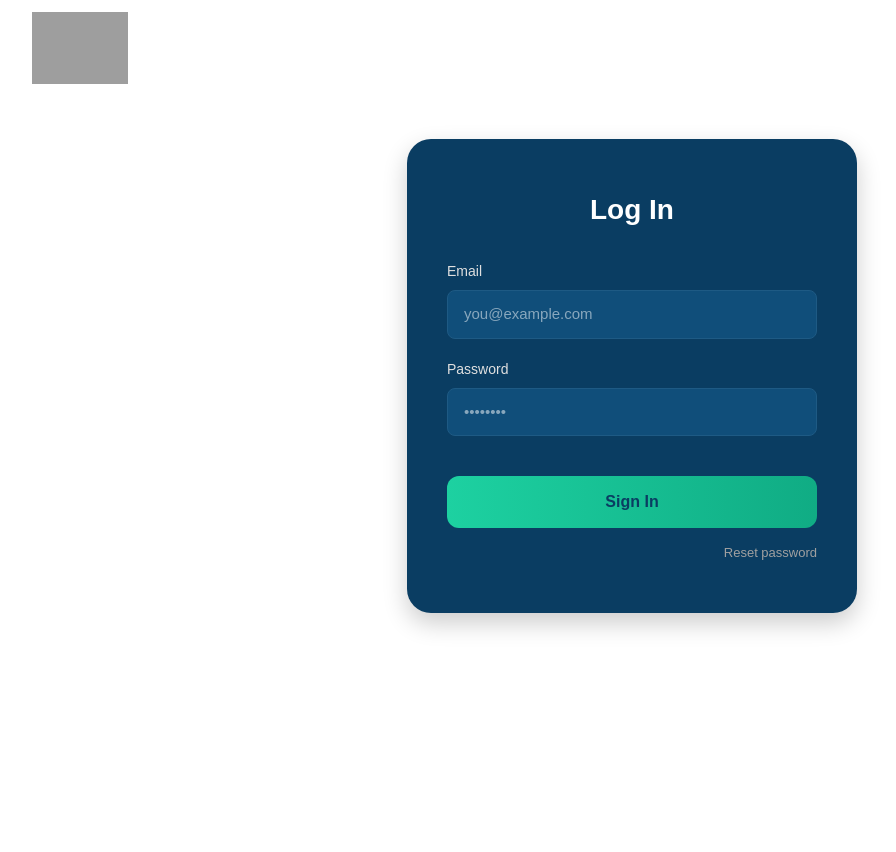
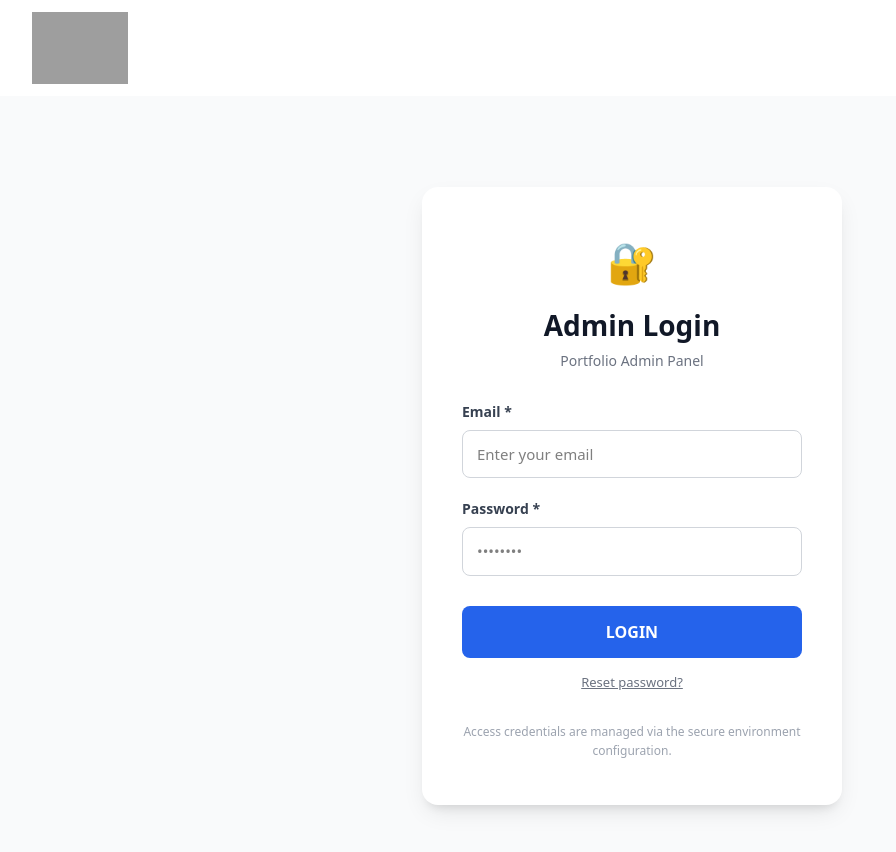
Before and after one commit to atsmanager/intern-records, a React (Vite) app in the folder frontend/: page / in a window 1280 px wide. Shown: the top 852 px of the page, without its empty margins (8-904 px from the left). Before the commit the page ends 800 px from the top, so only its background shows below. Built offline with nearby package versions, Linux system fonts and the light colour scheme; no server answers; grey boxes are pictures that could not be loaded.

Commit message:
login dashboard changed

```diff
--- a/frontend/src/pages/Login.tsx
+++ b/frontend/src/pages/Login.tsx
@@ -13,7 +13,7 @@ interface LoginResponse {
 }
 
 type User = {
-  id:string,
+  id: string;
   email: string;
   user: string;
   role: string;
@@ -34,7 +34,7 @@ const LoginPage: React.FC = () => {
     const response = await fetch(`${VITE_URL}/admin/login`, {
       method: "POST",
       headers: { "Content-Type": "application/json" },
-      credentials:"include",
+      credentials: "include",
       body: JSON.stringify({ email, password }),
     });
 
@@ -45,6 +45,7 @@ const LoginPage: React.FC = () => {
     return response.json();
   };
 
+  // --- Reset Password Logic restored for you, Annaya! ---
   const handleResetPassword = async (e: React.FormEvent) => {
     e.preventDefault();
     setError(null);
@@ -66,7 +67,7 @@ const LoginPage: React.FC = () => {
       const data = await roleCheck.json();
 
       if (data.role !== "superadmin") {
-        alert("Only super admin can reset password");
+        alert("Only super admin can reset password 🙅‍♂️");
         return;
       }
 
@@ -81,7 +82,7 @@ const LoginPage: React.FC = () => {
         throw new Error("Failed to send reset mail");
       }
 
-      setIsOpen(true);
+      setIsOpen(true); // Opens the OTP popup
     } catch (err) {
       setError(err instanceof Error ? err.message : "Something went wrong");
     }
@@ -102,11 +103,10 @@ const LoginPage: React.FC = () => {
 
     try {
       const data = await fetchUser();
-
       localStorage.setItem("authToken", data.token);
 
       const user: User = {
-        id:data.user.id,
+        id: data.user.id,
         email,
         user: data.user.name,
         role: data.user.role,
@@ -125,13 +125,18 @@ const LoginPage: React.FC = () => {
     <div style={styles.container}>
       {isOpen && <VerifyPopUp email={email} />}
       <div style={styles.card}>
-        <h2 style={styles.title}>Log In</h2>
+        <div style={styles.header}>
+          <span style={{ fontSize: "40px" }}>🔐</span>
+          <h1 style={styles.title}>Admin Login</h1>
+          <p style={styles.subtitle}>Portfolio Admin Panel</p>
+        </div>
+
         <form onSubmit={handleLogin}>
           <div style={styles.inputGroup}>
-            <label style={styles.label}>Email</label>
+            <label style={styles.label}>Email *</label>
             <input
               type="email"
-              placeholder="you@example.com"
+              placeholder="Enter your email"
               value={email}
               onChange={(e) => setEmail(e.target.value)}
               style={styles.input}
@@ -141,7 +146,7 @@ const LoginPage: React.FC = () => {
           </div>
 
           <div style={styles.inputGroup}>
-            <label style={styles.label}>Password</label>
+            <label style={styles.label}>Password *</label>
             <input
               type="password"
               placeholder="••••••••"
@@ -164,19 +169,23 @@ const LoginPage: React.FC = () => {
             }}
             disabled={isLoading}
           >
-            {isLoading ? "Loading..." : "Sign In"}
+            {isLoading ? "LOGGING IN..." : "LOGIN"}
           </button>
 
-          <div style={{ display: "flex", justifyContent: "flex-end", marginTop: "15px" }}>
+          <div style={styles.resetContainer}>
             <button
               style={styles.resetBtn}
               onClick={handleResetPassword}
               type="button"
             >
-              Reset password
+              Reset password?
             </button>
           </div>
         </form>
+
+        <p style={styles.footerText}>
+          Access credentials are managed via the secure environment configuration.
+        </p>
       </div>
     </div>
   );
@@ -187,75 +196,91 @@ const styles: { [key: string]: React.CSSProperties } = {
     display: "flex",
     justifyContent: "center",
     alignItems: "center",
-    height: "70vh",
-    backgroundColor: "#ffffff",
+    height: "100vh",
+    backgroundColor: "#f9fafb",
     width: "100%",
   },
   card: {
-    padding: "50px 40px",
-    borderRadius: "24px",
-    backgroundColor: "#0a3d62",
+    padding: "45px 40px",
+    borderRadius: "16px",
+    backgroundColor: "#ffffff",
     width: "100%",
-    maxWidth: "450px",
-    boxShadow: "0 10px 25px rgba(0,0,0,0.2)",
-    color: "white",
-    fontFamily: "sans-serif",
+    maxWidth: "420px",
+    boxShadow: "0 10px 25px -5px rgba(0, 0, 0, 0.1), 0 8px 10px -6px rgba(0, 0, 0, 0.1)",
+    textAlign: "center",
+  },
+  header: {
+    marginBottom: "30px",
   },
   title: {
-    textAlign: "center",
-    marginBottom: "30px",
     fontSize: "28px",
-    fontWeight: "bold",
+    fontWeight: "700",
+    color: "#111827",
+    margin: "12px 0 4px 0",
+  },
+  subtitle: {
+    fontSize: "14px",
+    color: "#6b7280",
   },
   inputGroup: {
     marginBottom: "20px",
+    textAlign: "left",
   },
   label: {
     display: "block",
     marginBottom: "8px",
-    fontWeight: "500",
+    fontWeight: "600",
     fontSize: "14px",
-    color: "#e0e0e0",
+    color: "#374151",
   },
   input: {
     width: "100%",
-    padding: "12px 16px",
+    padding: "12px 14px",
     borderRadius: "8px",
-    border: "1px solid #1e5a84",
-    backgroundColor: "#104e7a",
-    color: "white",
+    border: "1px solid #d1d5db",
+    fontSize: "15px",
     boxSizing: "border-box",
     outline: "none",
-    fontSize: "15px",
+    transition: "border-color 0.2s",
   },
   button: {
     width: "100%",
     padding: "14px",
-    color: "#0a3d62",
-    fontWeight: "bold",
+    color: "#ffffff",
+    fontWeight: "600",
     border: "none",
-    borderRadius: "12px",
+    borderRadius: "8px",
     fontSize: "16px",
-    marginTop: "20px",
-    background: "linear-gradient(to right, #1dd1a1, #10ac84)", // Teal gradient
-    transition: "0.3s",
+    backgroundColor: "#2563eb",
+    marginTop: "10px",
+  },
+  resetContainer: {
+    display: "flex",
+    justifyContent: "center",
+    marginTop: "15px",
   },
   resetBtn: {
     background: "none",
     border: "none",
-    color: "#a0a0a0",
+    color: "#6b7280",
     fontSize: "13px",
     cursor: "pointer",
-    textDecoration: "none",
+    textDecoration: "underline",
+    fontWeight: "500",
+  },
+  footerText: {
+    marginTop: "30px",
+    fontSize: "12px",
+    color: "#9ca3af",
+    lineHeight: "1.6",
   },
   errorBox: {
-    color: "#ff6b6b",
-    backgroundColor: "rgba(255, 107, 107, 0.1)",
+    color: "#b91c1c",
+    backgroundColor: "#fef2f2",
     padding: "10px",
-    borderRadius: "5px",
+    borderRadius: "8px",
     marginBottom: "15px",
-    fontSize: "14px",
-    textAlign: "center",
+    fontSize: "13px",
   },
 };
 
```
